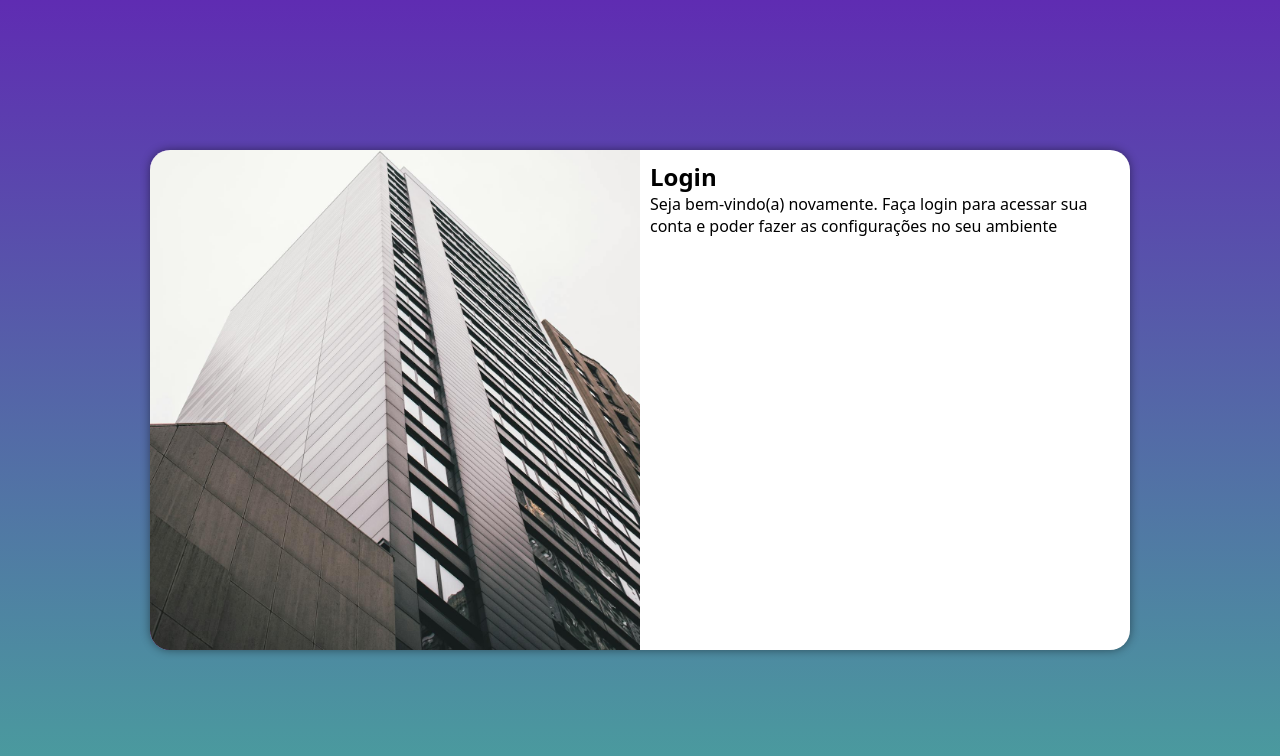
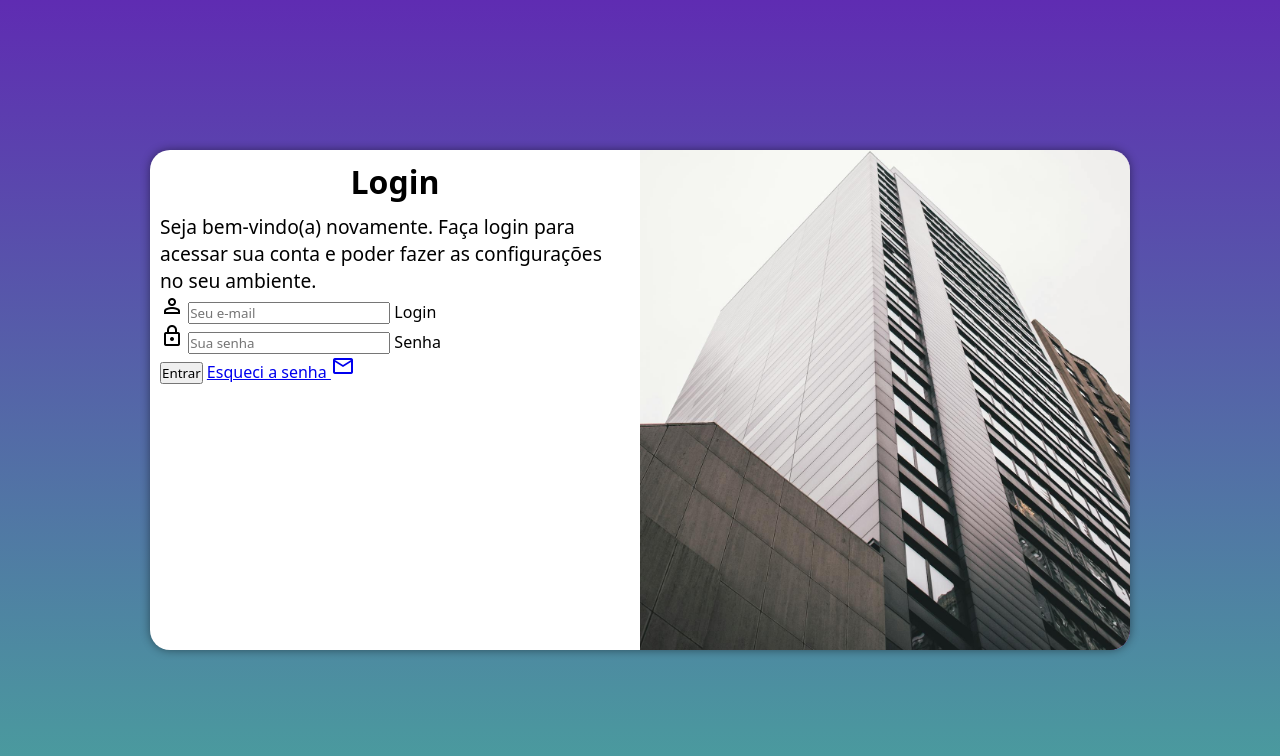
Before and after one commit to lipeezzz/Projeto-login, a plain HTML site: page index.html in a window 1280 px wide. Drawn offline with nearby package versions, Linux system fonts and the light colour scheme.

Commit message:
add formulário

```diff
--- a/estilos/media-query.css
+++ b/estilos/media-query.css
@@ -34,13 +34,21 @@
         }
 
         section > #imagem{
-            float: left;
+            float: right;
             width: 50%;
             height: 100%;
         }
 
         section > #form{
-            float: right;
+            float: left;
             width: 50%;
         }
+
+        #form > h1{
+            font-size: 2em;
+        }
+
+        #form > p{
+    font-size: 1.2em;
+}
     }
--- a/estilos/style.css
+++ b/estilos/style.css
@@ -55,3 +55,12 @@ div#imagem{
     display: block;
     padding: 10px;
 }
+
+#form > h1{
+    text-align: center;
+    margin-bottom: 10px;
+}
+
+#form > p{
+    font-size: 0.8em;
+}
--- a/index.html
+++ b/index.html
@@ -4,6 +4,7 @@
     <meta charset="UTF-8">
     <meta name="viewport" content="width=device-width, initial-scale=1.0">
     <title>Login</title>
+    <link href="https://fonts.googleapis.com/css2?family=Material+Symbols+Outlined" rel="stylesheet" />
     <link rel="stylesheet" href="estilos/style.css">
     <link rel="stylesheet" href="estilos/media-query.css">
 </head>
@@ -15,9 +16,22 @@
             </div>
             <div id="form">
                 <h1>Login</h1>
-                <p>Seja bem-vindo(a) novamente. Faça login para acessar sua conta e poder fazer as configurações no seu ambiente</p>
+                <p>Seja bem-vindo(a) novamente. Faça login para acessar sua conta e poder fazer as configurações no seu ambiente.</p>
                 <form action="login.php" method="post">
-
+                    <div class="campo">
+                        <span class="material-symbols-outlined">person</span>
+                        <input type="email" name="login" id="ilogin" placeholder="Seu e-mail" autocomplete="email">
+                        <label for="ilogin">Login</label>
+                    </div>
+                    <div class="campo">
+                        <span class="material-symbols-outlined">lock</span>
+                        <input type="password" name="Senha" id="isenha" placeholder="Sua senha" autocomplete="current-password" required minlength="6" maxlength="20">
+                        <label for="isenha">Senha</label>
+                    </div>
+                    <input type="submit" value="Entrar">
+                    <a href="esqueci.html">
+                        Esqueci a senha <span class="material-symbols-outlined">mail</span>
+                    </a>
                 </form>
             </div>
 
```
